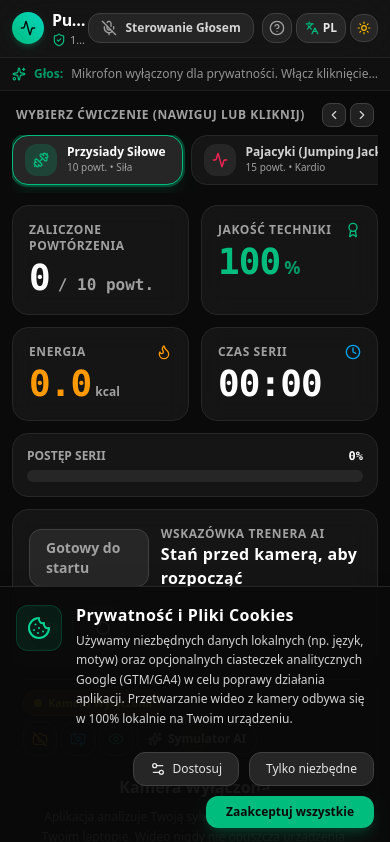
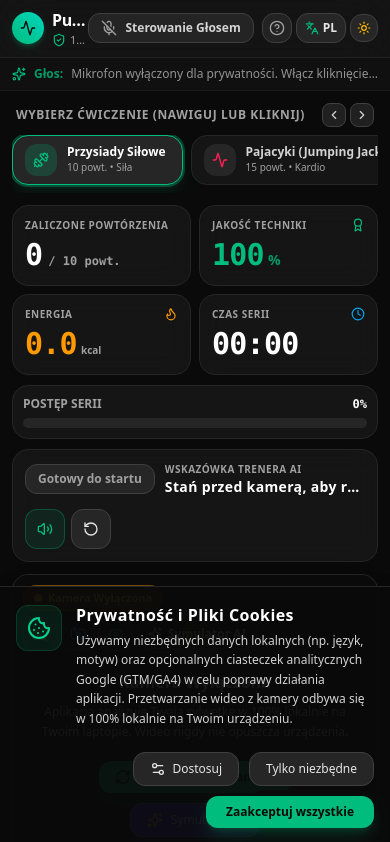
Before and after one commit to AdamBabinicz/pulsemotion-firetv, a React (Vite) app: page / in a window 390 px wide. Shown: the top 842 px of the page. Built offline with nearby package versions, Linux system fonts and the light colour scheme.

Commit message:
refactor(hud): eliminate inline styles and ensure full bilingual localization in WorkoutHUD

```diff
--- a/src/components/WorkoutHUD.tsx
+++ b/src/components/WorkoutHUD.tsx
@@ -1,7 +1,16 @@
-import React from 'react';
-import { ExerciseDefinition, ExerciseMetrics, FormQuality } from '../types';
-import { Flame, Clock, Award, AlertCircle, CheckCircle2, Volume2, VolumeX, RotateCcw } from 'lucide-react';
-import { Language, ThemeMode, translations } from '../data/translations';
+import React from "react";
+import { ExerciseDefinition, ExerciseMetrics, FormQuality } from "../types";
+import {
+  Flame,
+  Clock,
+  Award,
+  AlertCircle,
+  CheckCircle2,
+  Volume2,
+  VolumeX,
+  RotateCcw,
+} from "lucide-react";
+import { Language, ThemeMode, translations } from "../data/translations";
 
 interface WorkoutHUDProps {
   exercise: ExerciseDefinition;
@@ -11,6 +20,39 @@ interface WorkoutHUDProps {
   onResetSet: () => void;
   lang: Language;
   theme: ThemeMode;
+}
+
+// Map progress percent to standard Tailwind width classes (no inline-styles)
+function getProgressWidthClass(pct: number): string {
+  if (pct <= 0) return "w-0";
+  if (pct >= 100) return "w-full";
+  const step = Math.min(100, Math.max(0, Math.round(pct / 5) * 5));
+
+  const widthClasses: Record<number, string> = {
+    0: "w-0",
+    5: "w-[5%]",
+    10: "w-[10%]",
+    15: "w-[15%]",
+    20: "w-1/5",
+    25: "w-1/4",
+    30: "w-[30%]",
+    35: "w-[35%]",
+    40: "w-2/5",
+    45: "w-[45%]",
+    50: "w-1/2",
+    55: "w-[55%]",
+    60: "w-3/5",
+    65: "w-[65%]",
+    70: "w-[70%]",
+    75: "w-3/4",
+    80: "w-4/5",
+    85: "w-[85%]",
+    90: "w-[90%]",
+    95: "w-[95%]",
+    100: "w-full",
+  };
+
+  return widthClasses[step] || "w-0";
 }
 
 export const WorkoutHUD: React.FC<WorkoutHUDProps> = ({
@@ -23,55 +65,59 @@ export const WorkoutHUD: React.FC<WorkoutHUDProps> = ({
   theme,
 }) => {
   const t = translations[lang];
-  const isDark = theme === 'dark';
-  const progressPercent = Math.min(100, Math.round((metrics.reps / exercise.targetRepsOrSeconds) * 100));
+  const isDark = theme === "dark";
+  const progressPercent = Math.min(
+    100,
+    Math.round((metrics.reps / exercise.targetRepsOrSeconds) * 100),
+  );
+  const progressWidthClass = getProgressWidthClass(progressPercent);
 
   const formatTime = (seconds: number) => {
     const mins = Math.floor(seconds / 60);
     const secs = seconds % 60;
-    return `${mins.toString().padStart(2, '0')}:${secs.toString().padStart(2, '0')}`;
+    return `${mins.toString().padStart(2, "0")}:${secs.toString().padStart(2, "0")}`;
   };
 
   const getStatusBadge = (quality: FormQuality) => {
     switch (quality) {
-      case 'perfect':
+      case "perfect":
         return (
-          <div className="flex items-center gap-2 px-4 py-2 rounded-xl bg-emerald-500/15 text-emerald-600 dark:text-emerald-300 border border-emerald-500/30 animate-pulse">
-            <CheckCircle2 className="w-5 h-5 text-emerald-500" />
-            <span className="font-bold text-sm">
-              {lang === 'pl' ? 'Idealna Forma (100%)' : 'Perfect Form (100%)'}
+          <div className="flex items-center gap-1.5 sm:gap-2 px-3 sm:px-4 py-1.5 sm:py-2 rounded-xl bg-emerald-500/15 text-emerald-600 dark:text-emerald-300 border border-emerald-500/30 animate-pulse shrink-0">
+            <CheckCircle2 className="w-4 h-4 sm:w-5 sm:h-5 text-emerald-500" />
+            <span className="font-bold text-xs sm:text-sm">
+              {lang === "pl" ? "Idealna Forma (100%)" : "Perfect Form (100%)"}
             </span>
           </div>
         );
-      case 'needs_correction':
+      case "needs_correction":
         return (
-          <div className="flex items-center gap-2 px-4 py-2 rounded-xl bg-rose-500/15 text-rose-600 dark:text-rose-300 border border-rose-500/30 animate-bounce">
-            <AlertCircle className="w-5 h-5 text-rose-500" />
-            <span className="font-bold text-sm">
-              {lang === 'pl' ? 'Popraw Pozycję!' : 'Correct Posture!'}
+          <div className="flex items-center gap-1.5 sm:gap-2 px-3 sm:px-4 py-1.5 sm:py-2 rounded-xl bg-rose-500/15 text-rose-600 dark:text-rose-300 border border-rose-500/30 animate-bounce shrink-0">
+            <AlertCircle className="w-4 h-4 sm:w-5 sm:h-5 text-rose-500" />
+            <span className="font-bold text-xs sm:text-sm">
+              {lang === "pl" ? "Popraw Pozycję!" : "Correct Posture!"}
             </span>
           </div>
         );
-      case 'good':
+      case "good":
         return (
-          <div className="flex items-center gap-2 px-4 py-2 rounded-xl bg-sky-500/15 text-sky-600 dark:text-sky-300 border border-sky-500/30">
-            <span className="w-2.5 h-2.5 rounded-full bg-sky-500" />
-            <span className="font-bold text-sm">
-              {lang === 'pl' ? 'W Trakcie Ruchu' : 'In Motion'}
+          <div className="flex items-center gap-1.5 sm:gap-2 px-3 sm:px-4 py-1.5 sm:py-2 rounded-xl bg-sky-500/15 text-sky-600 dark:text-sky-300 border border-sky-500/30 shrink-0">
+            <span className="w-2 h-2 sm:w-2.5 sm:h-2.5 rounded-full bg-sky-500" />
+            <span className="font-bold text-xs sm:text-sm">
+              {lang === "pl" ? "W Trakcie Ruchu" : "In Motion"}
             </span>
           </div>
         );
       default:
         return (
           <div
-            className={`flex items-center gap-2 px-4 py-2 rounded-xl border ${
+            className={`flex items-center gap-1.5 sm:gap-2 px-3 sm:px-4 py-1.5 sm:py-2 rounded-xl border shrink-0 ${
               isDark
-                ? 'bg-neutral-800 text-neutral-400 border-neutral-700'
-                : 'bg-neutral-100 text-neutral-600 border-neutral-200'
+                ? "bg-neutral-800 text-neutral-400 border-neutral-700"
+                : "bg-neutral-100 text-neutral-600 border-neutral-200"
             }`}
           >
-            <span className="font-semibold text-sm">
-              {lang === 'pl' ? 'Gotowy do startu' : 'Ready'}
+            <span className="font-semibold text-xs sm:text-sm">
+              {lang === "pl" ? "Gotowy do startu" : "Ready"}
             </span>
           </div>
         );
@@ -79,139 +125,188 @@ export const WorkoutHUD: React.FC<WorkoutHUDProps> = ({
   };
 
   const cardBgClass = isDark
-    ? 'bg-neutral-900/90 border-neutral-800 text-white'
-    : 'bg-white border-neutral-200 text-neutral-900 shadow-sm';
+    ? "bg-neutral-900/90 border-neutral-800 text-white"
+    : "bg-white border-neutral-200 text-neutral-900 shadow-sm";
 
-  const labelClass = isDark ? 'text-neutral-400' : 'text-neutral-500';
+  const labelClass = isDark ? "text-neutral-400" : "text-neutral-500";
 
   return (
-    <div className="w-full flex flex-col gap-3">
+    <div className="w-full flex flex-col gap-2.5 sm:gap-3">
       {/* Top TV Header Strip */}
-      <div className="grid grid-cols-2 sm:grid-cols-4 gap-3">
+      <div className="grid grid-cols-2 sm:grid-cols-4 gap-2 sm:gap-3">
         {/* Reps / Target Counter */}
-        <div className={`p-4 rounded-2xl border backdrop-blur-md flex flex-col transition-colors ${cardBgClass}`}>
-          <span className={`text-xs uppercase tracking-wider font-semibold ${labelClass}`}>
+        <div
+          className={`p-3 sm:p-4 rounded-2xl border backdrop-blur-md flex flex-col transition-colors ${cardBgClass}`}
+        >
+          <span
+            className={`text-[10px] sm:text-xs uppercase tracking-wider font-semibold ${labelClass}`}
+          >
             {exercise.isTimeBased ? t.timeCounter : t.repsCounter}
           </span>
-          <div className="flex items-baseline gap-2 mt-1">
-            <span className="text-4xl sm:text-5xl font-extrabold font-mono tracking-tight">
+          <div className="flex items-baseline gap-1.5 sm:gap-2 mt-1">
+            <span className="text-3xl sm:text-5xl font-extrabold font-mono tracking-tight">
               {metrics.reps}
             </span>
-            <span className={`text-base font-semibold font-mono ${labelClass}`}>
-              / {exercise.targetRepsOrSeconds} {exercise.isTimeBased ? t.secUnit : t.repsUnit}
+            <span
+              className={`text-xs sm:text-base font-semibold font-mono ${labelClass}`}
+            >
+              / {exercise.targetRepsOrSeconds}{" "}
+              {exercise.isTimeBased ? t.secUnit : t.repsUnit}
             </span>
           </div>
         </div>
 
         {/* Accuracy Gauge */}
-        <div className={`p-4 rounded-2xl border backdrop-blur-md flex flex-col transition-colors ${cardBgClass}`}>
+        <div
+          className={`p-3 sm:p-4 rounded-2xl border backdrop-blur-md flex flex-col transition-colors ${cardBgClass}`}
+        >
           <div className="flex items-center justify-between">
-            <span className={`text-xs uppercase tracking-wider font-semibold ${labelClass}`}>
+            <span
+              className={`text-[10px] sm:text-xs uppercase tracking-wider font-semibold ${labelClass}`}
+            >
               {t.formQualityLabel}
             </span>
-            <Award className="w-4 h-4 text-emerald-500" />
+            <Award className="w-3.5 h-3.5 sm:w-4 sm:h-4 text-emerald-500" />
           </div>
           <div className="flex items-baseline gap-1 mt-1">
-            <span className="text-4xl sm:text-5xl font-extrabold font-mono text-emerald-500 tracking-tight">
+            <span className="text-3xl sm:text-5xl font-extrabold font-mono text-emerald-500 tracking-tight">
               {metrics.averageAccuracy > 0 ? metrics.averageAccuracy : 100}
             </span>
-            <span className="text-lg font-bold text-emerald-600">%</span>
+            <span className="text-sm sm:text-lg font-bold text-emerald-600">
+              %
+            </span>
           </div>
         </div>
 
         {/* Calories Burned */}
-        <div className={`p-4 rounded-2xl border backdrop-blur-md flex flex-col transition-colors ${cardBgClass}`}>
+        <div
+          className={`p-3 sm:p-4 rounded-2xl border backdrop-blur-md flex flex-col transition-colors ${cardBgClass}`}
+        >
           <div className="flex items-center justify-between">
-            <span className={`text-xs uppercase tracking-wider font-semibold ${labelClass}`}>
+            <span
+              className={`text-[10px] sm:text-xs uppercase tracking-wider font-semibold ${labelClass}`}
+            >
               {t.caloriesLabel}
             </span>
-            <Flame className="w-4 h-4 text-amber-500" />
+            <Flame className="w-3.5 h-3.5 sm:w-4 sm:h-4 text-amber-500" />
           </div>
           <div className="flex items-baseline gap-1 mt-1">
-            <span className="text-4xl sm:text-5xl font-extrabold font-mono text-amber-500 tracking-tight">
+            <span className="text-3xl sm:text-5xl font-extrabold font-mono text-amber-500 tracking-tight">
               {metrics.caloriesBurned.toFixed(1)}
             </span>
-            <span className={`text-xs font-semibold ${labelClass}`}>{t.caloriesUnit}</span>
+            <span
+              className={`text-[10px] sm:text-xs font-semibold ${labelClass}`}
+            >
+              {t.caloriesUnit}
+            </span>
           </div>
         </div>
 
         {/* Timer */}
-        <div className={`p-4 rounded-2xl border backdrop-blur-md flex flex-col transition-colors ${cardBgClass}`}>
+        <div
+          className={`p-3 sm:p-4 rounded-2xl border backdrop-blur-md flex flex-col transition-colors ${cardBgClass}`}
+        >
           <div className="flex items-center justify-between">
-            <span className={`text-xs uppercase tracking-wider font-semibold ${labelClass}`}>
+            <span
+              className={`text-[10px] sm:text-xs uppercase tracking-wider font-semibold ${labelClass}`}
+            >
               {t.durationLabel}
             </span>
-            <Clock className="w-4 h-4 text-sky-500" />
+            <Clock className="w-3.5 h-3.5 sm:w-4 sm:h-4 text-sky-500" />
           </div>
           <div className="mt-1">
-            <span className="text-4xl sm:text-5xl font-extrabold font-mono tracking-tight">
+            <span className="text-3xl sm:text-5xl font-extrabold font-mono tracking-tight">
               {formatTime(metrics.elapsedSeconds)}
             </span>
           </div>
         </div>
       </div>
 
-      {/* Progress Bar with Rep Segments */}
-      <div className={`w-full p-3.5 rounded-2xl border flex flex-col gap-1.5 transition-colors ${cardBgClass}`}>
+      {/* Progress Bar with Rep Segments (Zero inline-styles) */}
+      <div
+        className={`w-full p-2.5 sm:p-3.5 rounded-2xl border flex flex-col gap-1.5 transition-colors ${cardBgClass}`}
+      >
         <div className="flex items-center justify-between text-xs font-semibold">
           <span className={labelClass}>{t.setProgress}</span>
           <span className="font-mono font-bold">{progressPercent}%</span>
         </div>
         <div
-          className={`w-full h-3 rounded-full overflow-hidden p-0.5 ${
-            isDark ? 'bg-neutral-800' : 'bg-neutral-200'
+          className={`w-full h-2.5 sm:h-3 rounded-full overflow-hidden p-0.5 ${
+            isDark ? "bg-neutral-800" : "bg-neutral-200"
           }`}
         >
           <div
-            className="h-full rounded-full bg-gradient-to-r from-emerald-500 via-teal-400 to-emerald-300 transition-all duration-300 ease-out shadow-md"
-            style={{ width: `${progressPercent}%` }}
+            className={`h-full rounded-full bg-gradient-to-r from-emerald-500 via-teal-400 to-emerald-300 transition-all duration-300 ease-out shadow-md ${progressWidthClass}`}
           />
         </div>
       </div>
 
       {/* Real-time Coach Audio & Visual Alert Banner */}
       <div
-        className={`p-4 rounded-2xl border backdrop-blur-md flex flex-wrap items-center justify-between gap-4 transition-colors ${cardBgClass}`}
+        className={`p-3 sm:p-4 rounded-2xl border backdrop-blur-md flex flex-wrap items-center justify-between gap-3 sm:gap-4 transition-colors ${cardBgClass}`}
       >
-        <div className="flex items-center gap-3">
+        <div className="flex items-center gap-2.5 sm:gap-3 min-w-0">
           {getStatusBadge(metrics.formQuality)}
-          <div className="flex flex-col">
-            <span className={`text-xs font-semibold uppercase tracking-wider ${labelClass}`}>
+          <div className="flex flex-col min-w-0">
+            <span
+              className={`text-[10px] sm:text-xs font-semibold uppercase tracking-wider truncate ${labelClass}`}
+            >
               {t.coachFeedbackLabel}
             </span>
-            <span className="text-base sm:text-lg font-bold tracking-wide">
-              {metrics.feedbackMessage || (lang === 'pl' ? 'Rozpocznij ćwiczenie przed kamerą' : 'Start exercising before camera')}
+            <span className="text-sm sm:text-lg font-bold tracking-wide truncate">
+              {metrics.feedbackMessage ||
+                (lang === "pl"
+                  ? "Rozpocznij ćwiczenie przed kamerą"
+                  : "Start exercising before camera")}
             </span>
           </div>
         </div>
 
         {/* Action Controls */}
-        <div className="flex items-center gap-2">
+        <div className="flex items-center gap-1.5 sm:gap-2 shrink-0">
           <button
             id="btn-toggle-sound"
+            type="button"
             onClick={onToggleMute}
-            className={`min-h-[44px] min-w-[44px] p-2.5 sm:px-3 sm:py-2.5 rounded-xl border font-semibold text-xs sm:text-sm transition-all flex items-center justify-center gap-2 ${
+            className={`min-h-[40px] sm:min-h-[44px] min-w-[40px] sm:min-w-[44px] p-2 sm:px-3 sm:py-2.5 rounded-xl border font-semibold text-xs sm:text-sm transition-all flex items-center justify-center gap-1.5 sm:gap-2 ${
               isMuted
                 ? isDark
-                  ? 'bg-neutral-800 text-neutral-400 border-neutral-700'
-                  : 'bg-neutral-100 text-neutral-600 border-neutral-300'
-                : 'bg-emerald-500/10 text-emerald-600 dark:text-emerald-300 border-emerald-500/30'
+                  ? "bg-neutral-800 text-neutral-400 border-neutral-700"
+                  : "bg-neutral-100 text-neutral-600 border-neutral-300"
+                : "bg-emerald-500/10 text-emerald-600 dark:text-emerald-300 border-emerald-500/30"
             }`}
-            title={isMuted ? 'Włącz głos' : 'Wycisz'}
+            title={
+              isMuted
+                ? lang === "pl"
+                  ? "Włącz dźwięk"
+                  : "Unmute Voice"
+                : lang === "pl"
+                  ? "Wycisz dźwięk"
+                  : "Mute Voice"
+            }
           >
-            {isMuted ? <VolumeX className="w-4 h-4" /> : <Volume2 className="w-4 h-4 text-emerald-500" />}
-            <span className="hidden sm:inline">{isMuted ? t.soundMuted : t.soundActive}</span>
+            {isMuted ? (
+              <VolumeX className="w-4 h-4" />
+            ) : (
+              <Volume2 className="w-4 h-4 text-emerald-500" />
+            )}
+            <span className="hidden sm:inline">
+              {isMuted ? t.soundMuted : t.soundActive}
+            </span>
           </button>
 
           <button
             id="btn-reset-set"
+            type="button"
             onClick={onResetSet}
-            className={`min-h-[44px] min-w-[44px] p-2.5 sm:px-3 sm:py-2.5 rounded-xl border font-semibold text-xs sm:text-sm transition-all flex items-center justify-center gap-2 ${
+            className={`min-h-[40px] sm:min-h-[44px] min-w-[40px] sm:min-w-[44px] p-2 sm:px-3 sm:py-2.5 rounded-xl border font-semibold text-xs sm:text-sm transition-all flex items-center justify-center gap-1.5 sm:gap-2 ${
               isDark
-                ? 'bg-neutral-800 hover:bg-neutral-700 text-neutral-200 border-neutral-700'
-                : 'bg-neutral-100 hover:bg-neutral-200 text-neutral-800 border-neutral-300'
+                ? "bg-neutral-800 hover:bg-neutral-700 text-neutral-200 border-neutral-700"
+                : "bg-neutral-100 hover:bg-neutral-200 text-neutral-800 border-neutral-300"
             }`}
-            title="Reset"
+            title={
+              t.resetBtn || (lang === "pl" ? "Resetuj serię" : "Reset Set")
+            }
           >
             <RotateCcw className="w-4 h-4" />
             <span className="hidden sm:inline">{t.resetBtn}</span>
```
